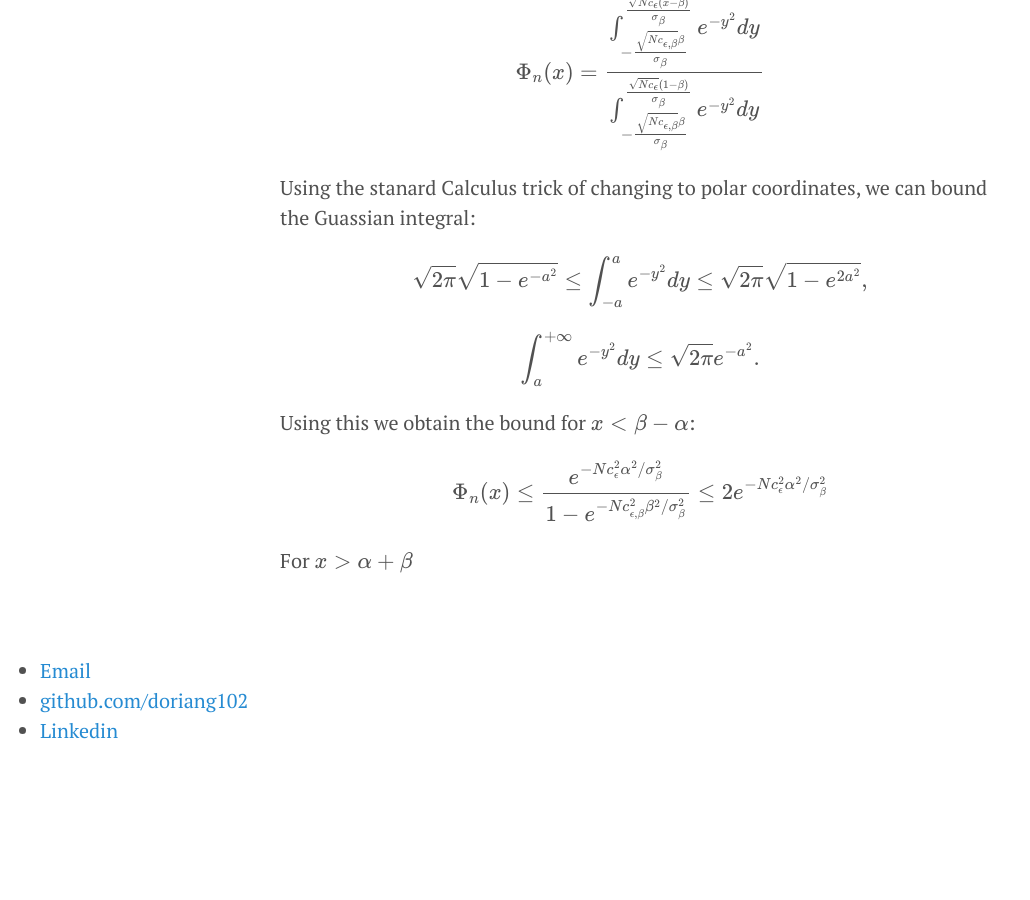
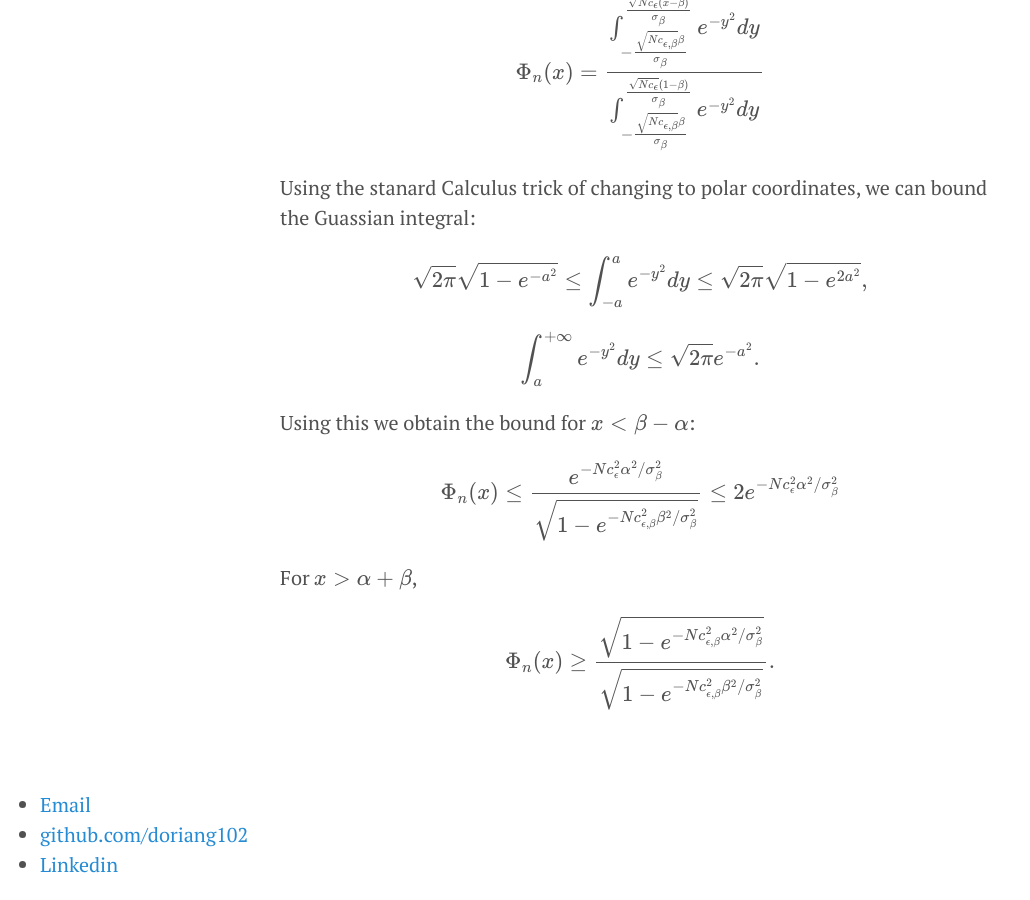
Before and after one commit to doriang102/doriang102.github.io, a Jekyll site: the page built from _posts/2017-06-10-hypothesis-testing-part-2-in-progress.md, in a window 1280 px wide and 900 px high, scrolled down 8806 px. Shown: the whole window, without its empty margins (0-1030 px from the left). Built offline with Jekyll 4.4.1, drawn with Linux system fonts in a browser that asks for light colours; our own code applies the rules of GitHub Pages for plain Markdown files; formulas are drawn with MathJax 3; before the commit the page ends 9572 px from its top, so only the background shows below that.

Commit message:
Update 2017-06-10-hypothesis-testing-part-2-in-progress.md

```diff
--- a/_posts/2017-06-10-hypothesis-testing-part-2-in-progress.md
+++ b/_posts/2017-06-10-hypothesis-testing-part-2-in-progress.md
@@ -269,6 +269,8 @@ $$\int_{a}^{+\infty} e^{-y^2} dy \leq \sqrt{2\pi} e^{-a^2}.$$
 
 Using this we obtain the bound for $$x < \beta - \alpha $$:
 
-$$\Phi_n(x) \leq \frac{ e^{-N c_{\epsilon}^2 \alpha^2/\sigma_{\beta}^2}}{1 - e^{-N c_{\epsilon,\beta}^2\beta^2/\sigma_{\beta}^2}} \leq 2e^{-N c_{\epsilon}^2 \alpha^2/\sigma_{\beta}^2}$$
+$$\Phi_n(x) \leq \frac{ e^{-N c_{\epsilon}^2 \alpha^2/\sigma_{\beta}^2}}{\sqrt{1 - e^{-N c_{\epsilon,\beta}^2\beta^2/\sigma_{\beta}^2}}} \leq 2e^{-N c_{\epsilon}^2 \alpha^2/\sigma_{\beta}^2}$$
 
-For $$ x > \alpha + \beta$$
+For $$ x > \alpha + \beta$$,
+
+$$ \Phi_n(x) \geq \frac{ \sqrt{1 - e^{-N c_{\epsilon,\beta}^2 \alpha^2/\sigma_{\beta}^2}}}{\sqrt{1 - e^{-N c_{\epsilon,\beta}^2\beta^2/\sigma_{\beta}^2}}}.$$
```
